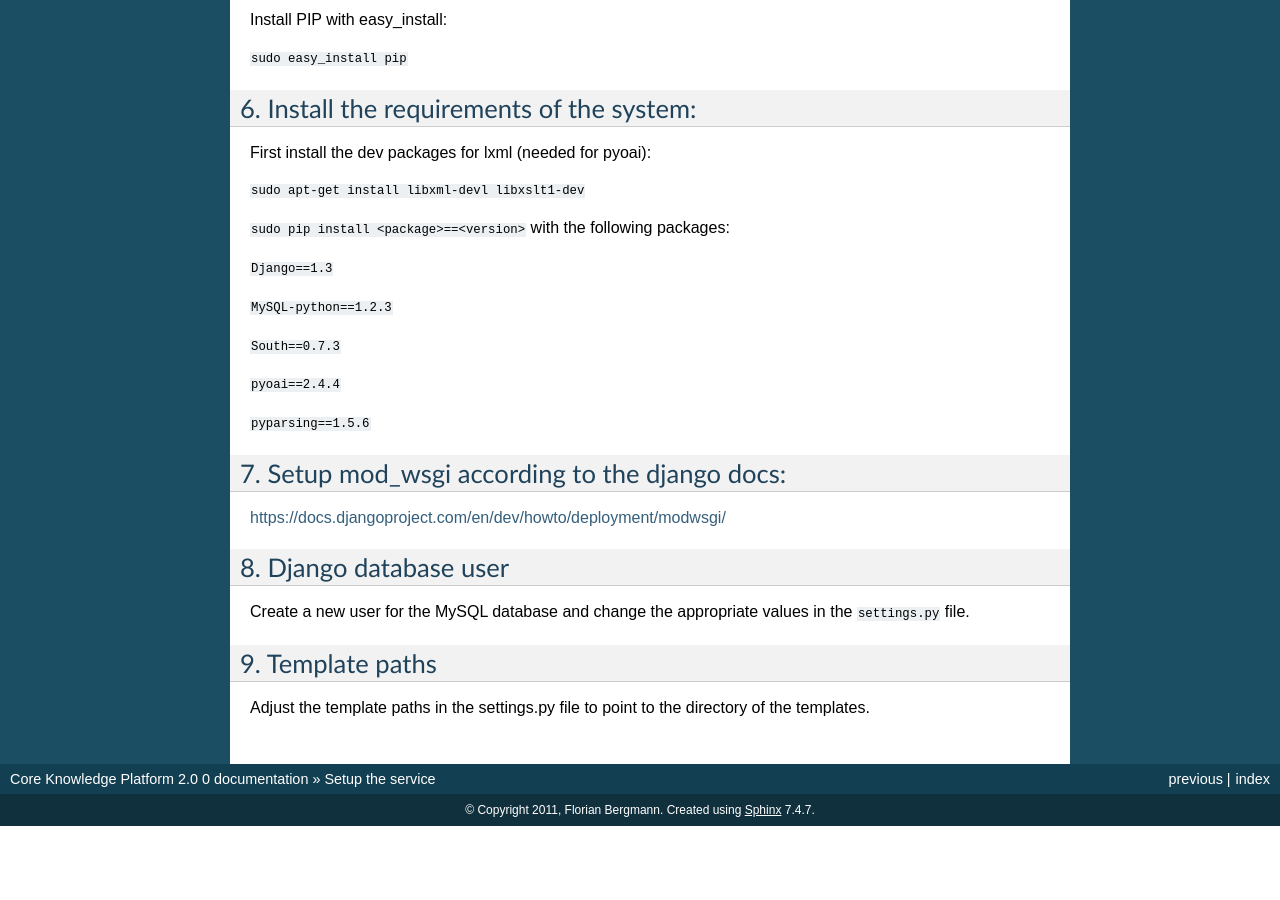
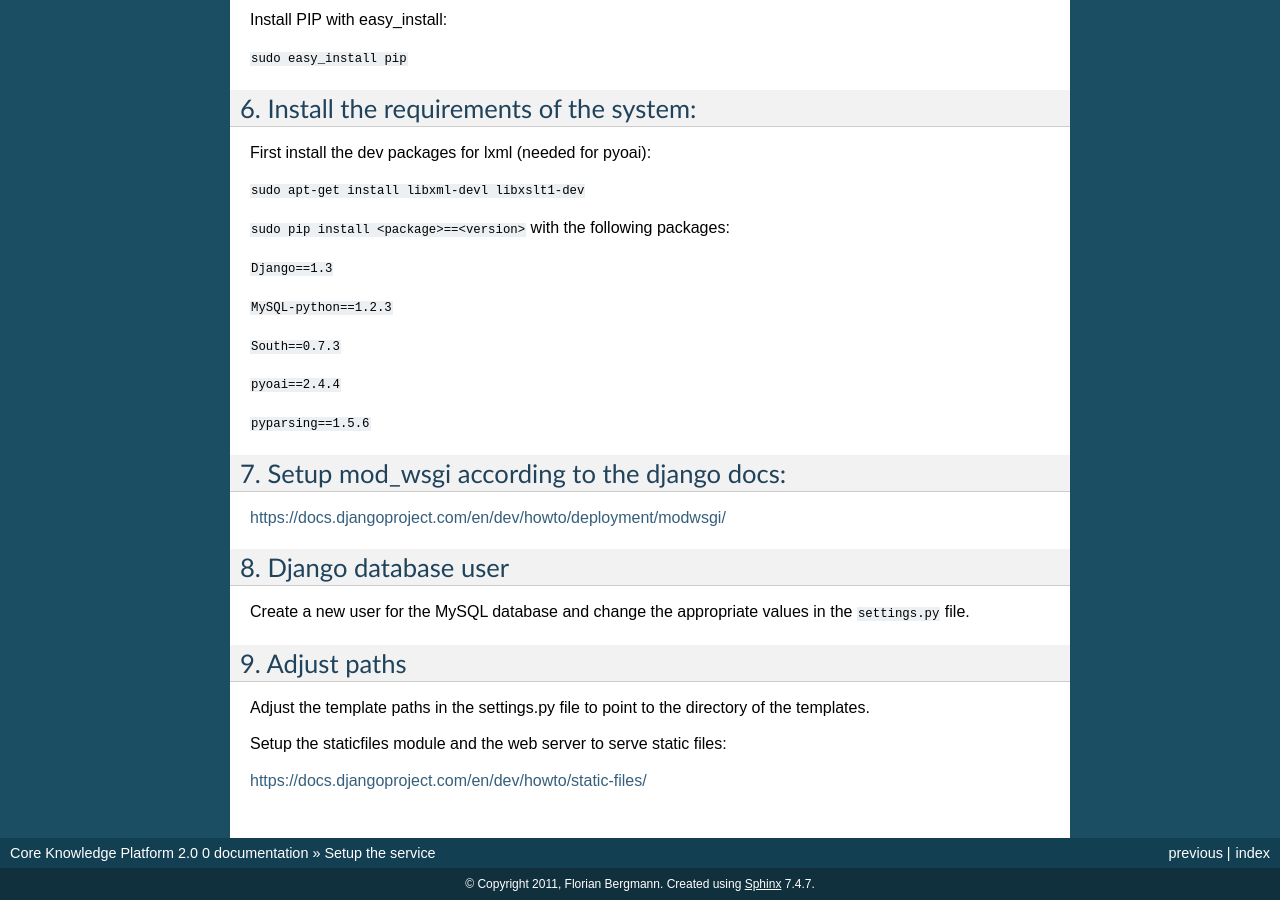
Before and after one commit to mschw/core_knowledge_platform, a Sphinx documentation site: the page built from core_knowledge_platform/doc/setup.rst, in a window 1280 px wide and 900 px high, scrolled down 933 px. Built offline with Sphinx 7.4.7, drawn with Linux system fonts in a browser that asks for light colours; before the commit the page ends 1759 px from its top, so only the background shows below that; some of the changed text lies outside the part shown.

Commit message:
Added staticfiles doku.

```diff
--- a/core_knowledge_platform/doc/setup.rst
+++ b/core_knowledge_platform/doc/setup.rst
@@ -80,7 +80,11 @@ https://docs.djangoproject.com/en/dev/howto/deployment/modwsgi/
 Create a new user for the MySQL database and change the appropriate values in
 the ``settings.py`` file.
 
-9. Template paths
------------------
+9. Adjust paths
+---------------
 
 Adjust the template paths in the settings.py file to point to the directory of the templates.
+
+Setup the staticfiles module and the web server to serve static files:
+
+https://docs.djangoproject.com/en/dev/howto/static-files/
```
